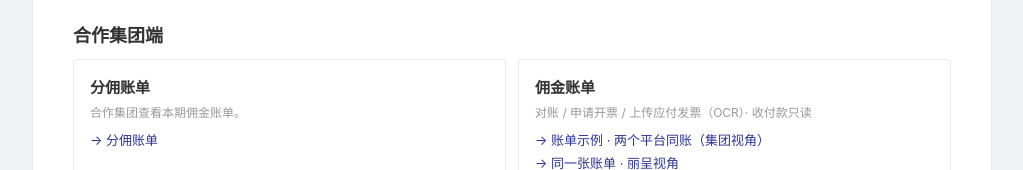
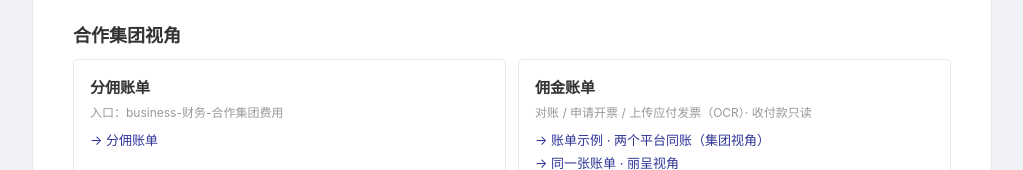
Before and after one commit to Diwork-settlement/group-settlement-prototype, a plain HTML site: page index.html in a window 1280 px wide. Shown: the part 240-410 px from the top of the page, without its empty margins (128-1151 px from the left). Drawn offline with Linux system fonts and the light colour scheme.

Commit message:
Rename the group section and show its menu entry on the prototype index.
Co-authored-by: Cursor <cursoragent@cursor.com>

```diff
--- a/index.html
+++ b/index.html
@@ -23,11 +23,11 @@
       </div>
     </div>
 
-    <h2 style="font-size:18px;margin:24px 0 12px;color:var(--text)">合作集团端</h2>
+    <h2 style="font-size:18px;margin:24px 0 12px;color:var(--text)">合作集团视角</h2>
     <div class="index-links" style="margin-bottom:32px">
       <div class="index-card">
         <h3>分佣账单</h3>
-        <p>合作集团查看本期佣金账单。</p>
+        <p>入口：business-财务-合作集团费用</p>
         <div class="links">
           <a href="settlement-home.html">→ 分佣账单</a>
         </div>
```
